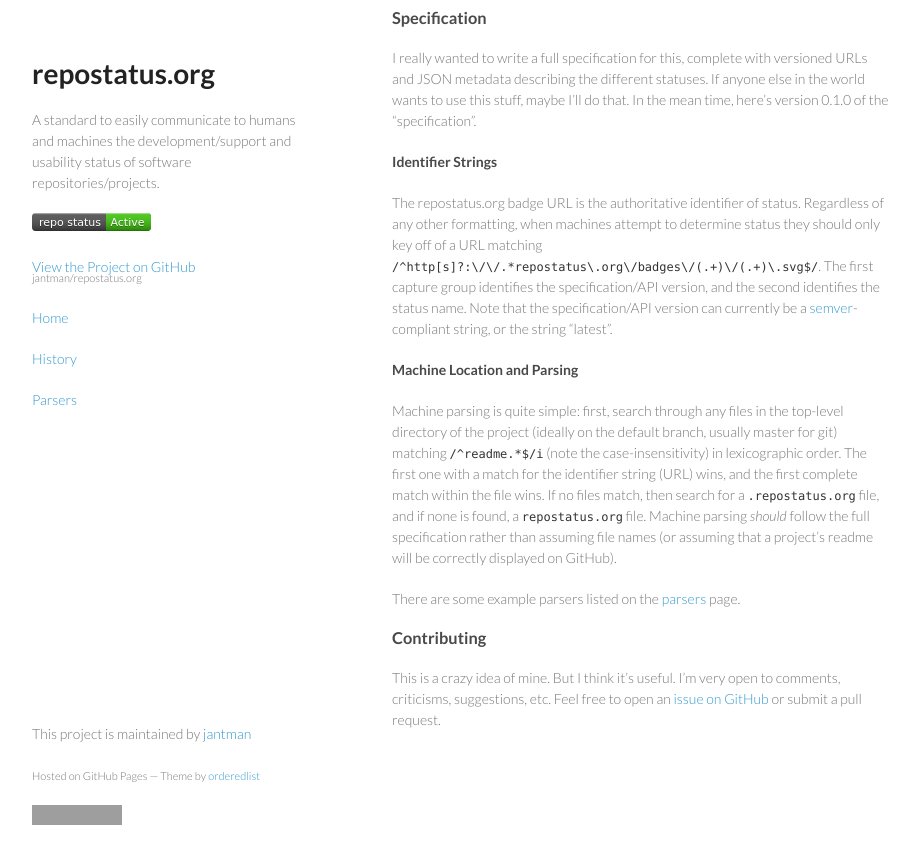
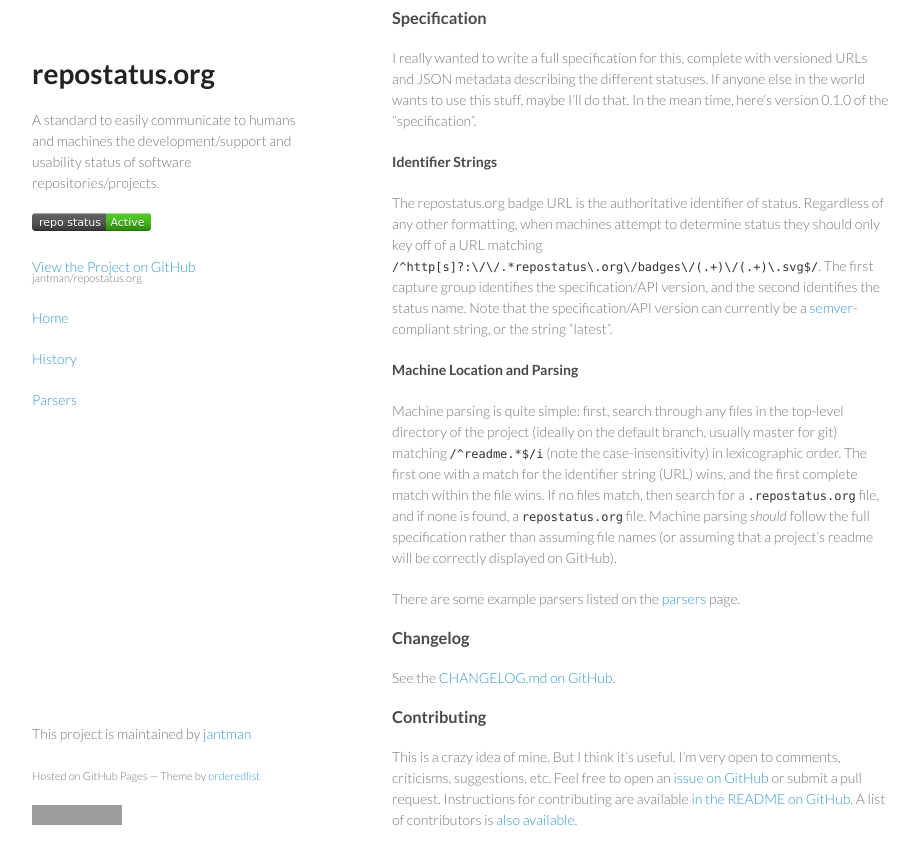
Before and after one commit to jantman/repostatus.org, a Jekyll site: the page built from index.md, in a window 1280 px wide and 900 px high, scrolled down 2421 px. Shown: the top 865 px of the window, without its empty margins (178-1097 px from the left). Built offline with Jekyll 4.4.1, drawn with Linux system fonts in a browser that asks for light colours; nearby versions of some CDN libraries; grey boxes are pictures that could not be loaded.

Commit message:
Update documentation

```diff
--- a/index.md
+++ b/index.md
@@ -66,6 +66,10 @@
 
 There are some example parsers listed on the [parsers](/parsers) page.
 
+### Changelog
+
+See the [CHANGELOG.md on GitHub](https://github.com/jantman/repostatus.org/blob/master/CHANGELOG.md).
+
 ### Contributing
 
-This is a crazy idea of mine. But I think it's useful. I'm very open to comments, criticisms, suggestions, etc. Feel free to open an [issue on GitHub](https://github.com/jantman/repostatus.org/issues) or submit a pull request.
+This is a crazy idea of mine. But I think it's useful. I'm very open to comments, criticisms, suggestions, etc. Feel free to open an [issue on GitHub](https://github.com/jantman/repostatus.org/issues) or submit a pull request. Instructions for contributing are available [in the README on GitHub](https://github.com/jantman/repostatus.org/blob/master/README.md#contributing). A list of contributors is [also available](https://github.com/jantman/repostatus.org/blob/master/CONTRIBUTORS.md).
```
